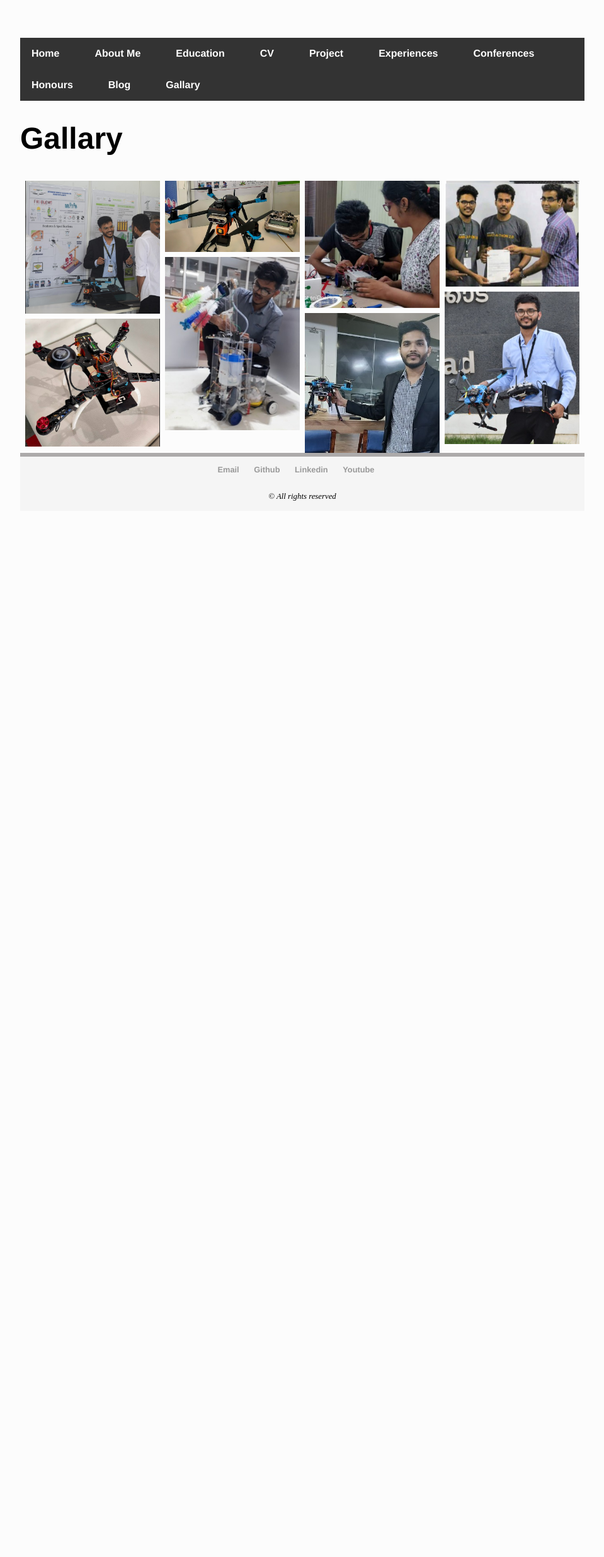
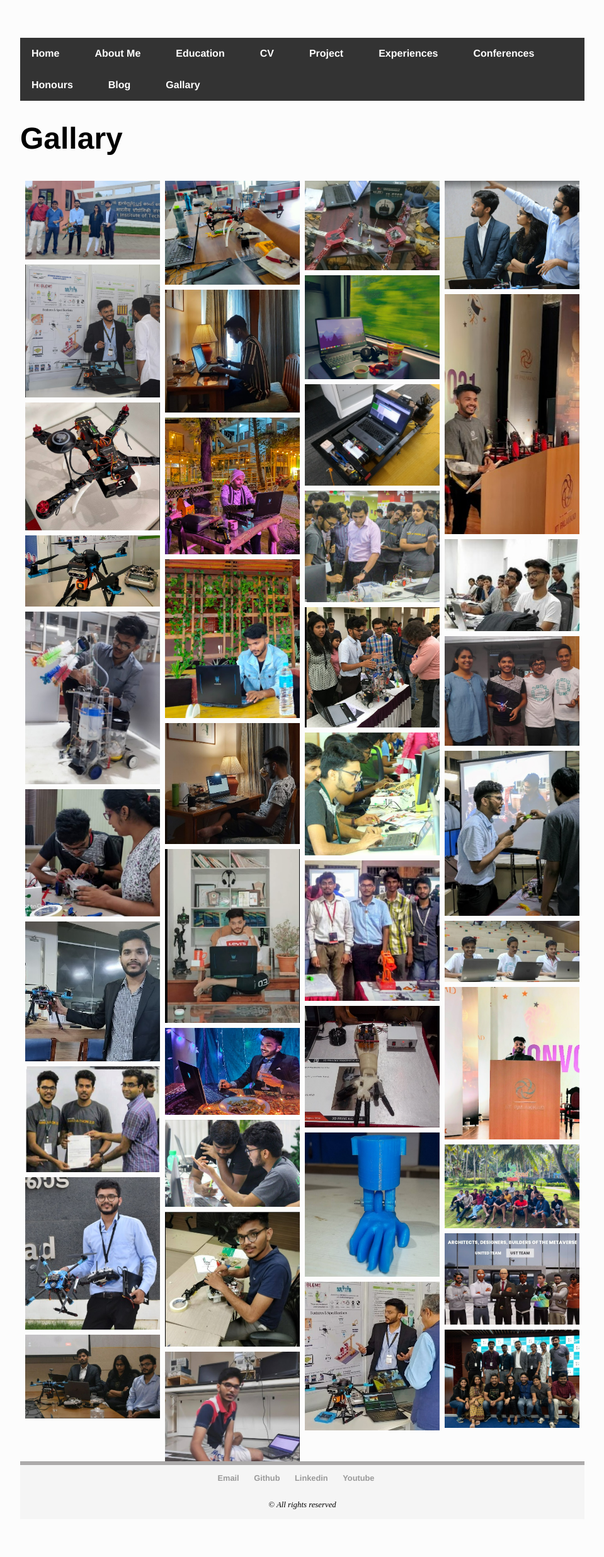
Before and after one commit to iamrajee/iamrajee.github.io, a Jekyll site: the page built from gallary/index.html, in a window 1280 px wide. Shown: the whole page at 63% size, without its empty margins (160-1119 px from the left). Built offline with Jekyll 4.4.1, drawn with Linux system fonts in a browser that asks for light colours; before the commit the page ends 900 px from its top, so only the background shows below that.

Commit message:
Update index.html

```diff
--- a/gallary/index.html
+++ b/gallary/index.html
@@ -71,19 +71,51 @@ title: Gallary
 
 <div class="row">
   <div class="column">
+    <img src="images/0.jpeg" style="width:100%">
     <img src="images/1.jpeg" style="width:100%">
     <img src="images/2.jpeg" style="width:100%">
+    <img src="images/3.jpeg" style="width:100%">
+    <img src="images/4.jpeg" style="width:100%">
+    <img src="images/5.jpeg" style="width:100%">
+    <img src="images/6.jpeg" style="width:100%">
+    <img src="images/7.jpeg" style="width:100%">
+    <img src="images/8.jpeg" style="width:100%">
+    <img src="images/9.jpeg" style="width:100%">
   </div>
   <div class="column">
-    <img src="images/3.jpeg" style="width:100%">
-    <img src="images/4.jpeg" style="width:100%">
+    <img src="images/10.jpeg" style="width:100%">
+    <img src="images/11.jpeg" style="width:100%">
+    <img src="images/12.jpeg" style="width:100%">
+    <img src="images/13.jpeg" style="width:100%">
+    <img src="images/14.jpeg" style="width:100%">
+    <img src="images/15.jpeg" style="width:100%">
+    <img src="images/16.jpeg" style="width:100%">
+    <img src="images/17.jpeg" style="width:100%">
+    <img src="images/18.jpeg" style="width:100%">
+    <img src="images/19.jpeg" style="width:100%">
   </div>
   <div class="column">
-    <img src="images/5.jpeg" style="width:100%">
-    <img src="images/6.jpeg" style="width:100%">
+    <img src="images/20.jpeg" style="width:100%">
+    <img src="images/21.jpeg" style="width:100%">
+    <img src="images/22.jpeg" style="width:100%">
+    <img src="images/23.jpeg" style="width:100%">
+    <img src="images/24.jpeg" style="width:100%">
+    <img src="images/25.jpeg" style="width:100%">
+    <img src="images/26.jpeg" style="width:100%">
+    <img src="images/27.jpeg" style="width:100%">
+    <img src="images/28.jpeg" style="width:100%">
+    <img src="images/29.jpeg" style="width:100%">
   </div>
   <div class="column">
-    <img src="images/7.jpeg" style="width:100%">
-    <img src="images/8.jpeg" style="width:100%">
+    <img src="images/30.jpeg" style="width:100%">
+    <img src="images/31.jpeg" style="width:100%">
+    <img src="images/32.jpeg" style="width:100%">
+    <img src="images/33.jpeg" style="width:100%">
+    <img src="images/34.jpeg" style="width:100%">
+    <img src="images/35.jpeg" style="width:100%">
+    <img src="images/36.jpeg" style="width:100%">
+    <img src="images/37.jpeg" style="width:100%">
+    <img src="images/38.jpeg" style="width:100%">
+    <img src="images/39.jpeg" style="width:100%">
   </div>
 </div>
```
